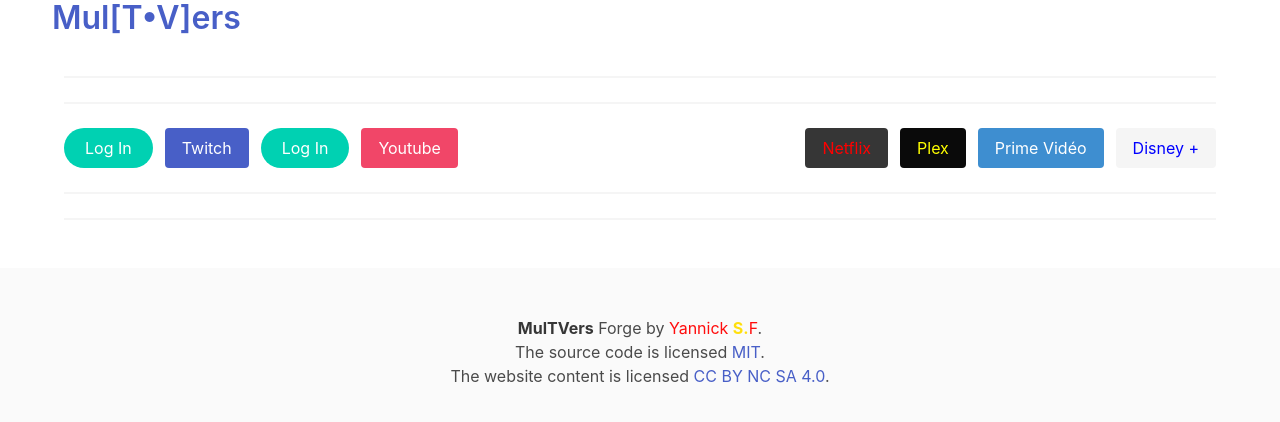
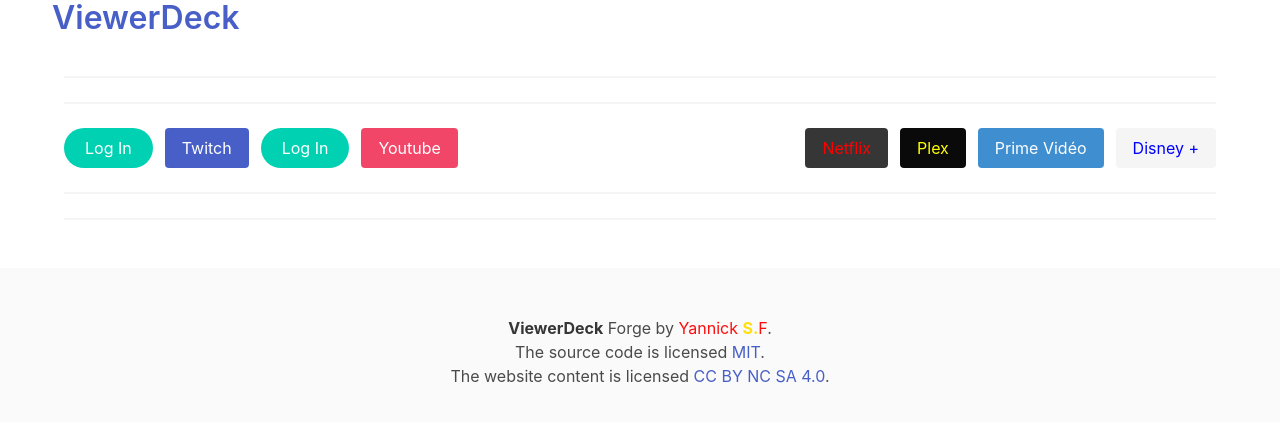
Before and after one commit to YannickSF/MulTVers, a website: page index.html in a window 1280 px wide. Drawn offline with nearby package versions, Linux system fonts and the light colour scheme; a script that the page names is missing.

```diff
--- a/index.html
+++ b/index.html
@@ -2,10 +2,10 @@
 <html>
 
 <head>
-    <title>MulTVers</title>
+    <title>ViewerDeck</title>
     <meta name="author" content="Yannick S. FELER">
-    <meta name="description" content="MulTVers. Got all VoD platform on one site.">
-    <meta name="twitter:title" content="MulTVers. Got all VoD platform on one site.">
+    <meta name="description" content="ViewerDeck. Got all VoD platform on one site.">
+    <meta name="twitter:title" content="ViewerDeck. Got all VoD platform on one site.">
     <link rel="icon" type="image/png" href="favicon.ico">
 
     <meta name="viewport" content="width=device-width, initial-scale=1">
@@ -26,7 +26,7 @@
         <div class="container">
             <nav class="navbar">
                 <div class="navbar-brand">
-                    <p class="title"><a :href="host">Mul[T•V]ers</a></p>
+                    <p class="title"><a :href="host">ViewerDeck</a></p>
 
                 </div>
 
@@ -169,7 +169,7 @@
     <br>
     <footer class="footer">
         <div class="content has-text-centered">
-            <strong>MulTVers</strong> Forge by <a href="https://link.yannicksf.xyz" style="color: #ff0d0d;">Yannick <strong style="color:#ffdf0d;">S.</strong>F</a>.
+            <strong>ViewerDeck</strong> Forge by <a href="https://link.yannicksf.xyz" style="color: #ff0d0d;">Yannick <strong style="color:#ffdf0d;">S.</strong>F</a>.
             <br/> The source code is licensed <a href="http://opensource.org/licenses/mit-license.php">MIT</a>.
             <br/>The website content is licensed <a href="http://creativecommons.org/licenses/by-nc-sa/4.0/">CC BY NC SA 4.0</a>.
             </p>
@@ -216,7 +216,7 @@
             },
             data() {
                 return {
-                    host: "http://localhost:3000", // "https://app.yannicksf.xyz"
+                    host: "https://tv.yannicksf.xyz", // "http://localhost:3000"
                     currentPlayer: undefined,
                     playerMode: 'TW',
                     index: -1,
```
